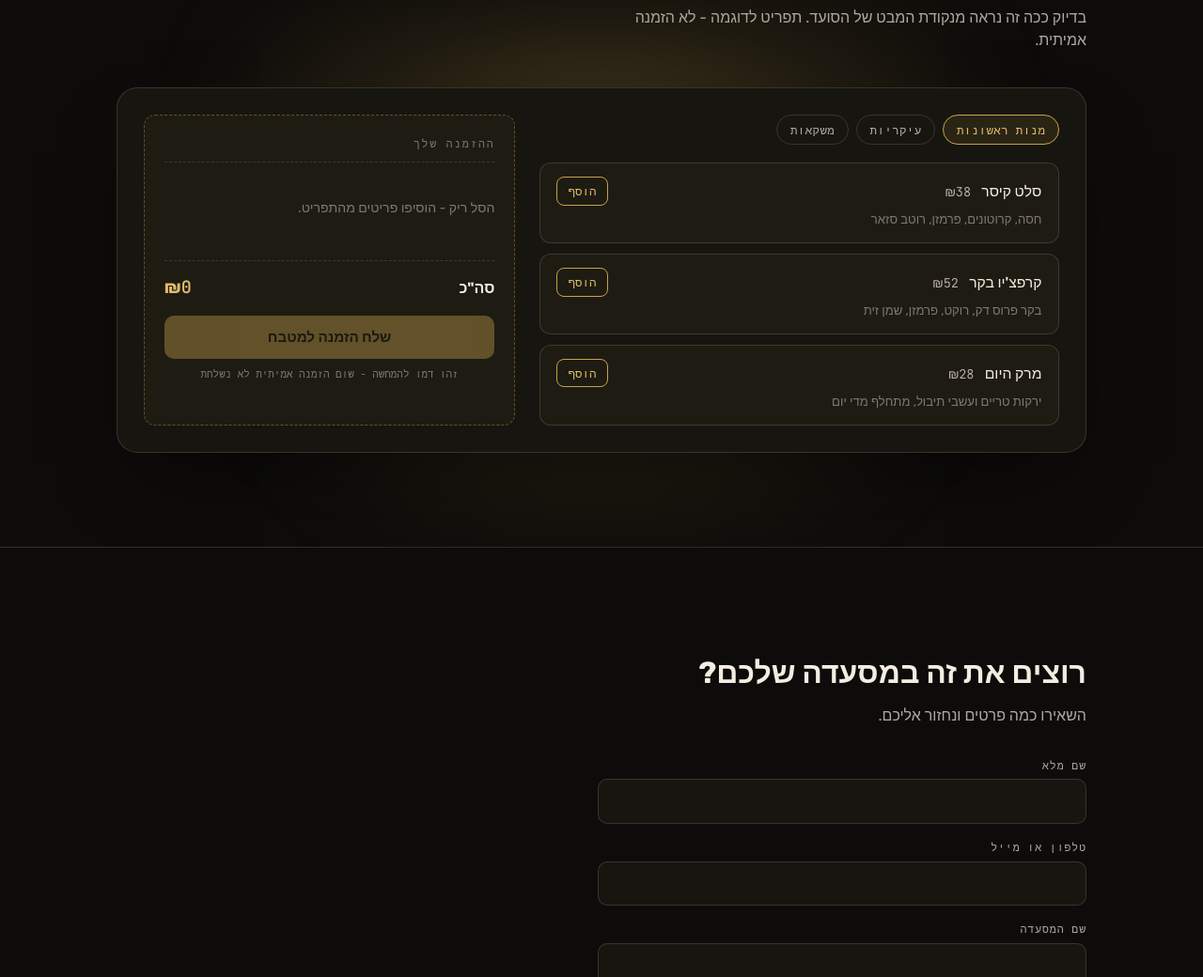
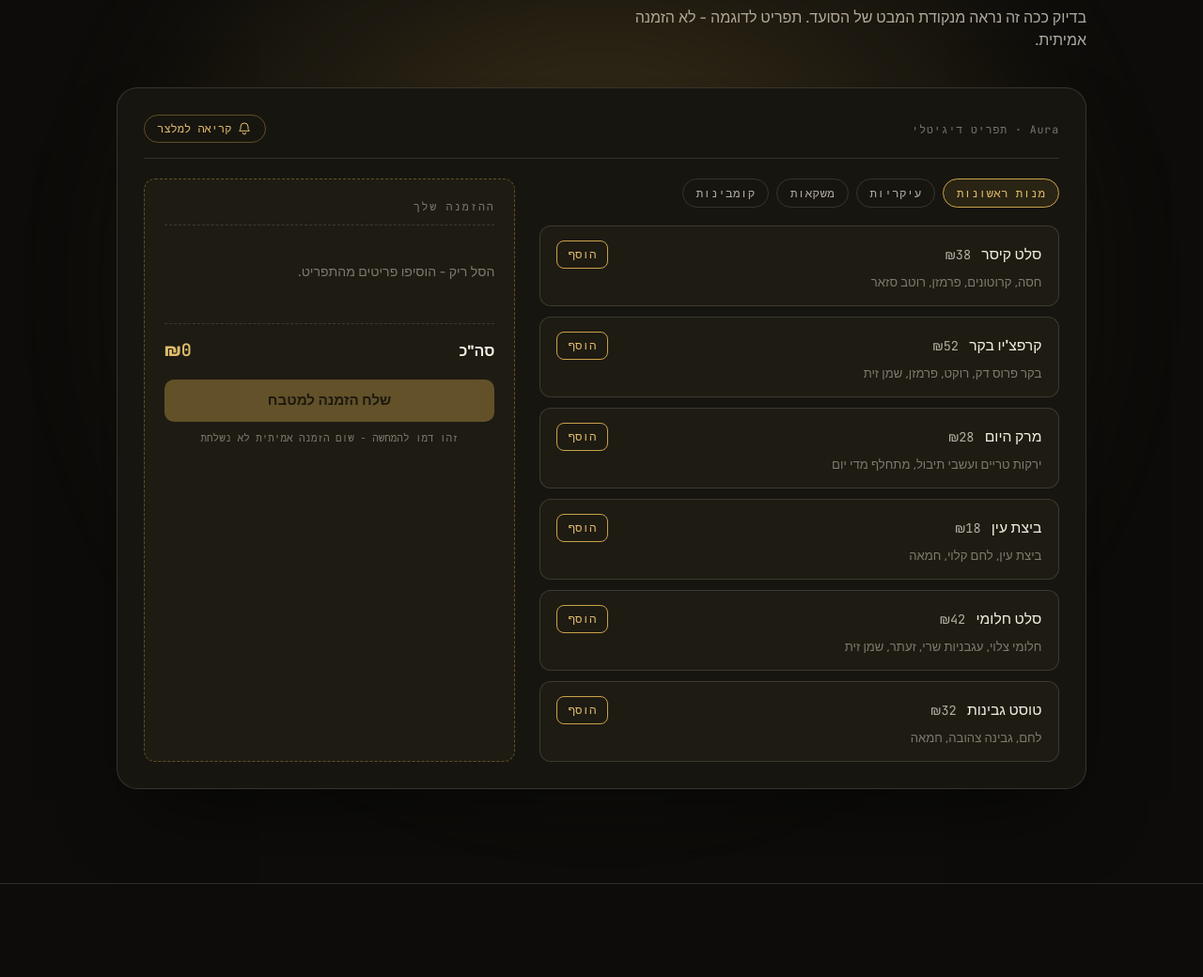
Before and after one commit to oribenporat/webside-, a plain HTML site: page index.html in a window 1280 px wide. Shown: the part 1304-2344 px from the top of the page at 94% size. Drawn offline with Linux system fonts and the light colour scheme.

Commit message:
Add files via upload

```diff
--- a/index.html
+++ b/index.html
@@ -262,6 +262,50 @@
     border-radius:22px;
     padding:clamp(16px,2.4vw,28px);
     box-shadow:0 40px 80px -30px rgba(0,0,0,0.6);
+  }
+  .tablet-topbar{
+    display:flex;
+    align-items:center;
+    justify-content:space-between;
+    gap:1em;
+    flex-wrap:wrap;
+    padding-bottom:1em;
+    margin-bottom:.3em;
+    border-bottom:1px solid var(--line);
+    position:relative;
+    z-index:1;
+  }
+  .tablet-topbar-label{
+    font-family:var(--font-mono);
+    font-size:.72rem;
+    letter-spacing:.08em;
+    color:var(--text-faint);
+  }
+  .call-waiter{
+    display:inline-flex;
+    align-items:center;
+    gap:.5em;
+    background:transparent;
+    border:1px solid var(--line-accent);
+    color:var(--accent-strong);
+    border-radius:999px;
+    padding:.5em 1.1em;
+    font-family:var(--font-mono);
+    font-size:.75rem;
+    cursor:pointer;
+    transition:background .2s ease, color .2s ease, opacity .2s ease;
+  }
+  .call-waiter svg{ width:16px; height:16px; }
+  .call-waiter:hover:not(:disabled){ background:var(--accent); color:var(--accent-ink); }
+  .call-waiter:disabled{ opacity:.5; cursor:not-allowed; }
+  .call-waiter-status{
+    font-family:var(--font-mono);
+    font-size:.75rem;
+    color:var(--accent-strong);
+    min-height:1.2em;
+    margin:.5em 0 0;
+    position:relative;
+    z-index:1;
   }
   .tablet-inner{
     display:grid;
@@ -607,12 +651,22 @@
 
       <div class="demo-stage">
         <div class="tablet">
+          <div class="tablet-topbar">
+            <span class="tablet-topbar-label">Aura · תפריט דיגיטלי</span>
+            <button class="call-waiter" id="call-waiter" type="button">
+              <svg viewBox="0 0 24 24" fill="none" aria-hidden="true"><path d="M12 3a6 6 0 0 0-6 6v3.2c0 .5-.2 1-.5 1.4L4 15.5h16l-1.5-2A2 2 0 0 1 18 12.2V9a6 6 0 0 0-6-6Z" stroke="currentColor" stroke-width="1.5" stroke-linejoin="round"/><path d="M9.5 18.5a2.5 2.5 0 0 0 5 0" stroke="currentColor" stroke-width="1.5" stroke-linecap="round"/></svg>
+              <span>קריאה למלצר</span>
+            </button>
+          </div>
+          <p id="call-waiter-status" class="call-waiter-status" role="status" aria-live="polite"></p>
+
           <div class="tablet-inner">
             <div class="menu-pane">
               <div class="tabs" role="tablist" aria-label="קטגוריות תפריט">
                 <button class="tab" role="tab" aria-selected="true" data-cat="starters">מנות ראשונות</button>
                 <button class="tab" role="tab" aria-selected="false" data-cat="mains">עיקריות</button>
                 <button class="tab" role="tab" aria-selected="false" data-cat="drinks">משקאות</button>
+                <button class="tab" role="tab" aria-selected="false" data-cat="combos">קומבינות</button>
               </div>
               <div class="menu-list" id="menu-list"></div>
             </div>
@@ -687,12 +741,24 @@
     { id:'s1', cat:'starters', name:'סלט קיסר', price:38, desc:'חסה, קרוטונים, פרמזן, רוטב סזאר' },
     { id:'s2', cat:'starters', name:"קרפצ'יו בקר", price:52, desc:'בקר פרוס דק, רוקט, פרמזן, שמן זית' },
     { id:'s3', cat:'starters', name:'מרק היום', price:28, desc:'ירקות טריים ועשבי תיבול, מתחלף מדי יום' },
+    { id:'s4', cat:'starters', name:'ביצת עין', price:18, desc:'ביצת עין, לחם קלוי, חמאה' },
+    { id:'s5', cat:'starters', name:'סלט חלומי', price:42, desc:'חלומי צלוי, עגבניות שרי, זעתר, שמן זית' },
+    { id:'s6', cat:'starters', name:'טוסט גבינות', price:32, desc:'לחם, גבינה צהובה, חמאה' },
     { id:'m1', cat:'mains', name:'פסטה ארביאטה', price:62, desc:'פסטה, רוטב עגבניות חריף, שום, בזיליקום' },
     { id:'m2', cat:'mains', name:'סלמון בגריל', price:88, desc:'פילה סלמון, ירקות אפויים, לימון' },
     { id:'m3', cat:'mains', name:'המבורגר בית', price:68, desc:'בקר טחון, חסה, עגבנייה, בצל מקורמל, לחמנייה בריוש' },
     { id:'d1', cat:'drinks', name:'לימונדה ביתית', price:22, desc:'לימון סחוט, נענע, סירופ סוכר' },
     { id:'d2', cat:'drinks', name:'קפה הפוך', price:16, desc:'אספרסו, חלב מוקצף' },
-    { id:'d3', cat:'drinks', name:'מים מוגזים', price:14, desc:'מים מוגזים, פלח לימון' }
+    { id:'d3', cat:'drinks', name:'מים מוגזים', price:14, desc:'מים מוגזים, פלח לימון' },
+    { id:'d4', cat:'drinks', name:'מיץ תפוזים סחוט', price:20, desc:'תפוזים טריים סחוטים' }
+  ];
+
+  const COMBOS = [
+    { id:'c1', label:'קלאסי קליל', items:['s1','d1'] },
+    { id:'c2', label:'עסקית', items:['m3','d2'] },
+    { id:'c3', label:'חורפי', items:['m1','s3'] },
+    { id:'c4', label:'בוקר ישראלי', items:['s4','s5'] },
+    { id:'c5', label:'על קל', items:['s6','d4'] }
   ];
 
   let activeCat = 'starters';
@@ -708,6 +774,25 @@
 
   function renderMenu(){
     menuListEl.innerHTML = '';
+
+    if(activeCat === 'combos'){
+      COMBOS.forEach(function(combo){
+        const items = combo.items.map(function(id){ return MENU.find(function(m){ return m.id === id; }); });
+        const total = items.reduce(function(sum, it){ return sum + it.price; }, 0);
+        const namesLine = items.map(function(it){ return it.name; }).join(' + ');
+        const row = document.createElement('div');
+        row.className = 'menu-item';
+        row.innerHTML =
+          '<div class="info-row">' +
+            '<span class="info"><span class="name">' + combo.label + '</span><span class="price">₪' + total + '</span></span>' +
+            '<button class="add" type="button" data-addcombo="' + combo.id + '">הוסף קומבו</button>' +
+          '</div>' +
+          '<p class="desc">' + namesLine + '</p>';
+        menuListEl.appendChild(row);
+      });
+      return;
+    }
+
     MENU.filter(function(item){ return item.cat === activeCat; }).forEach(function(item){
       const row = document.createElement('div');
       row.className = 'menu-item';
@@ -752,6 +837,12 @@
     cart[id] = (cart[id] || 0) + 1;
     renderTicket();
   }
+  function addComboToCart(comboId){
+    const combo = COMBOS.find(function(c){ return c.id === comboId; });
+    if(!combo) return;
+    combo.items.forEach(function(id){ cart[id] = (cart[id] || 0) + 1; });
+    renderTicket();
+  }
   function removeFromCart(id){
     delete cart[id];
     renderTicket();
@@ -767,8 +858,10 @@
   });
 
   menuListEl.addEventListener('click', function(e){
-    const btn = e.target.closest('[data-add]');
-    if(btn) addToCart(btn.getAttribute('data-add'));
+    const addBtn = e.target.closest('[data-add]');
+    if(addBtn){ addToCart(addBtn.getAttribute('data-add')); return; }
+    const comboBtn = e.target.closest('[data-addcombo]');
+    if(comboBtn){ addComboToCart(comboBtn.getAttribute('data-addcombo')); }
   });
 
   ticketLinesEl.addEventListener('click', function(e){
@@ -798,6 +891,19 @@
 
   renderMenu();
   renderTicket();
+
+  // ---------- קריאה למלצר (דמו - לא שולח שום דבר בפועל) ----------
+  const callBtn = document.getElementById('call-waiter');
+  const callStatus = document.getElementById('call-waiter-status');
+  callBtn.addEventListener('click', function(){
+    if(callBtn.disabled) return;
+    callStatus.textContent = 'המלצר בדרך אליכם.';
+    callBtn.disabled = true;
+    setTimeout(function(){
+      callBtn.disabled = false;
+      callStatus.textContent = '';
+    }, 8000);
+  });
 
   // ---------- טופס יצירת קשר -> n8n ----------
   // TODO: להדביק כאן את כתובת ה-webhook האמיתית מ-n8n לפני הפריסה
```
